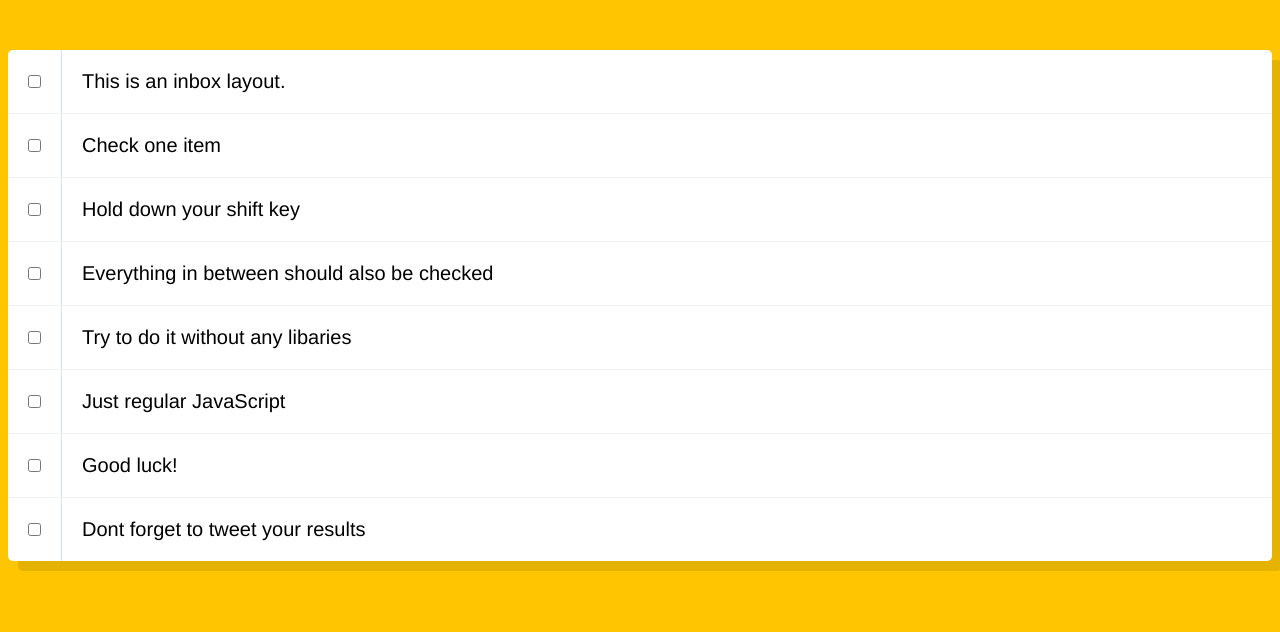
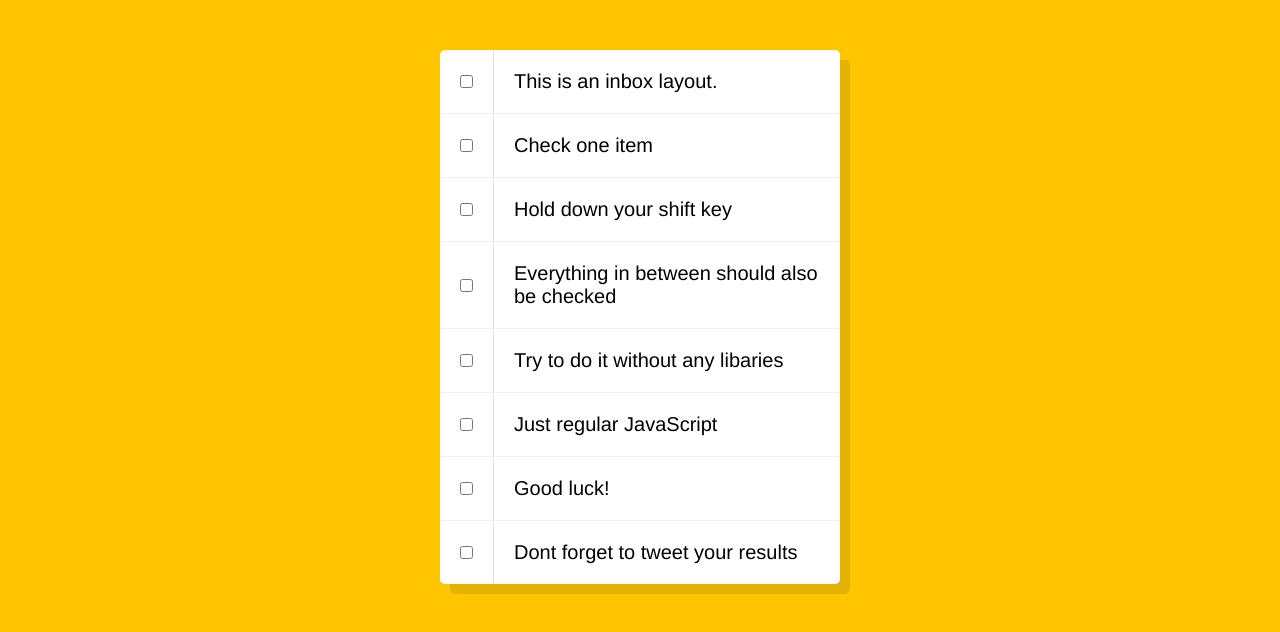
Before and after one commit to WaMungai/Multiple-Checkboxes, a plain HTML site: page index.html in a window 1280 px wide. Drawn offline with Linux system fonts and the light colour scheme.

Commit message:
Fix styling typo

```diff
--- a/index.html
+++ b/index.html
@@ -12,7 +12,7 @@
                 background:#ffc600;
             }
             .inbox{
-                max-width 400px;
+                max-width: 400px;
                 margin:50px auto;
                 background: white;
                 border-radius: 5px;
```
